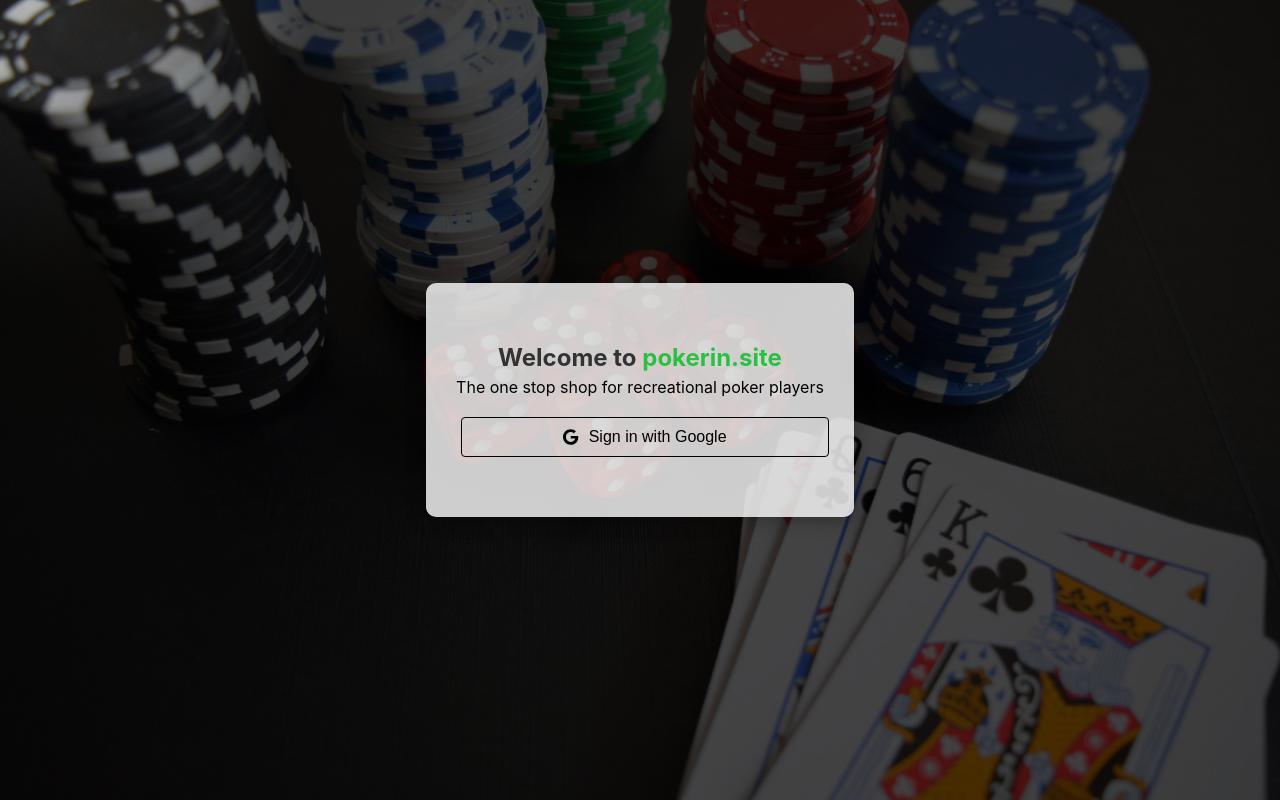
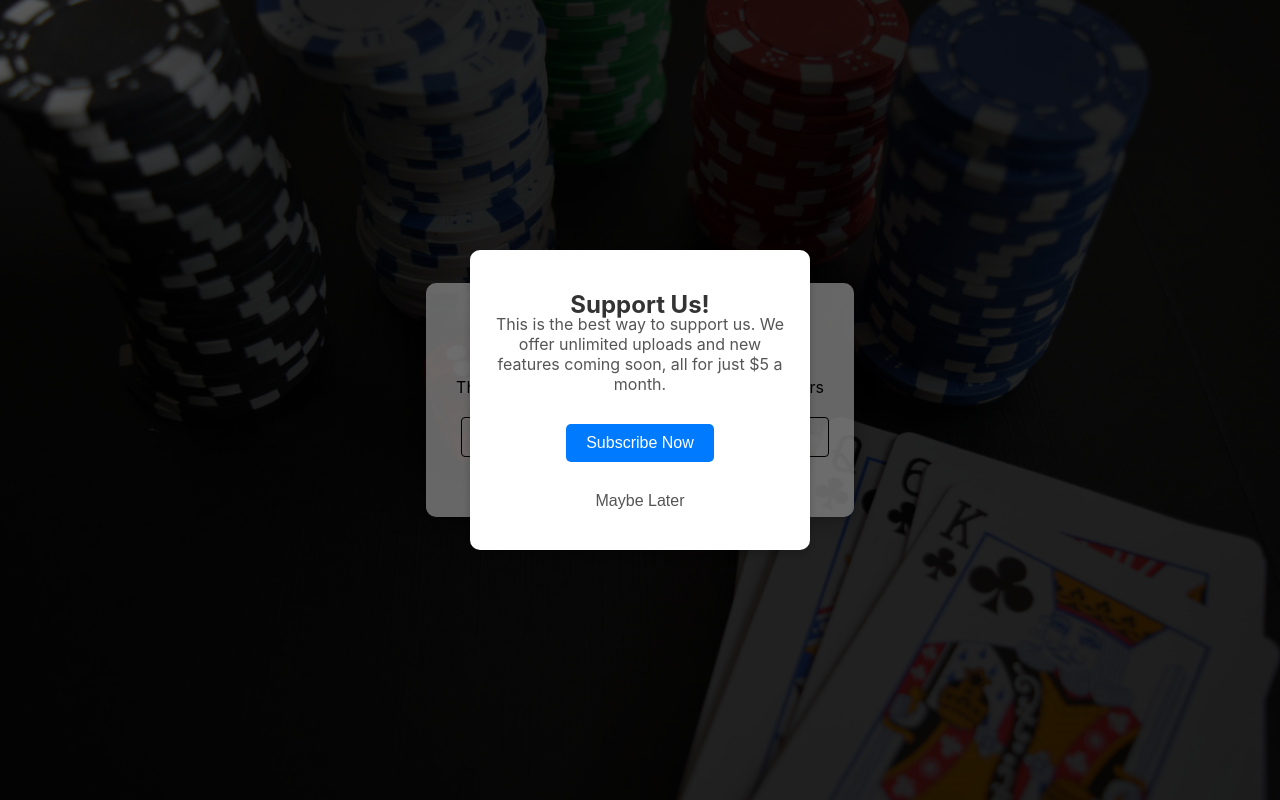
Before and after one commit to AJ112103/pokerinsite, a React (Create React App) app: page / in a window 1280 px wide. Built offline with nearby package versions, Linux system fonts and the light colour scheme.

Commit message:
stripe setup part 1

```diff
--- a/src/GameAnalysis.css
+++ b/src/GameAnalysis.css
@@ -119,7 +119,3 @@
     cursor: pointer;
     font-size: 16px;
   }
-
-  button:hover {
-    background-color: #45a049;
-  }
--- a/src/Login.js
+++ b/src/Login.js
@@ -6,6 +6,7 @@ import { faGoogle } from '@fortawesome/free-brands-svg-icons';
 import { useNavigate } from 'react-router-dom';
 import { doc, setDoc, getFirestore, getDoc } from "firebase/firestore";
 import { getFunctions, httpsCallable } from 'firebase/functions';
+import SubscriptionPopup from './SubscriptionPopup';
 import './Login.css';
 
 function Login() {
@@ -50,7 +51,7 @@ function Login() {
                     });
                 }
 
-                navigate('/add-session'); // Navigate to home after successful login
+                // navigate('/add-session'); // Navigate to home after successful login
             })
             .catch((error) => {
                 console.error('Error during sign-in:', error);
@@ -67,6 +68,9 @@ function Login() {
                         <FontAwesomeIcon icon={faGoogle} style={{ marginRight: '10px', fontSize: '16px' }} /> Sign in with Google
                     </button>
                 </div>
+                <div>
+                    <SubscriptionPopup />
+                </div>
             </div>
         </div>
     );
--- /dev/null
+++ b/src/SubscriptionPopup.css
@@ -0,0 +1,50 @@
+.popup-overlay {
+    position: fixed;
+    top: 0;
+    left: 0;
+    width: 100%;
+    height: 100%;
+    display: flex;
+    justify-content: center;
+    align-items: center;
+    background-color: rgba(0, 0, 0, 0.5); /* semi-transparent background */
+  }
+
+  .popup-content {
+    background-color: white;
+    padding: 20px;
+    border-radius: 10px;
+    box-shadow: 0 4px 8px rgba(0, 0, 0, 0.2);
+    text-align: center;
+    width: 300px;
+  }
+
+  .popup-content h2 {
+    color: #333;
+    margin-bottom: 10px;
+  }
+
+  .popup-content p {
+    color: #555;
+    font-size: 16px;
+    margin-bottom: 20px;
+  }
+
+  .subscribe-button, .maybe-later {
+    border: none;
+    padding: 10px 20px;
+    border-radius: 5px;
+    font-size: 16px;
+    cursor: pointer;
+    margin: 10px;
+  }
+
+  .subscribe-button {
+    background-color: #007bff;
+    color: white;
+  }
+
+  .maybe-later {
+    background: none;
+    color: #555;
+  }
--- /dev/null
+++ b/src/SubscriptionPopup.js
@@ -0,0 +1,35 @@
+import React from 'react';
+import { getFunctions, httpsCallable } from 'firebase/functions';
+import './SubscriptionPopup.css';
+
+function SubscriptionPopup({ onClose }) {
+  const handleSubscribe = async () => {
+    const functions = getFunctions();
+    const createStripeSession = httpsCallable(functions, 'on_request_example');
+
+    createStripeSession().then(({ data }) => {
+        console.log(data);
+         window.location.href = `${data.sessionId}`;
+    }).catch(error => {
+      console.error('Error creating Stripe session:', error);
+      alert('There was an issue initiating your payment. Please try again.');
+    });
+  };
+
+  return (
+    <div className="popup-overlay">
+      <div className="popup-content">
+        <h2>Support Us!</h2>
+        <p>This is the best way to support us. We offer unlimited uploads and new features coming soon, all for just $5 a month.</p>
+        <button className="subscribe-button" onClick={handleSubscribe}>
+          Subscribe Now
+        </button>
+        <button className="maybe-later" onClick={onClose}>
+          Maybe Later
+        </button>
+      </div>
+    </div>
+  );
+}
+
+export default SubscriptionPopup;
```
Also changed, not shown: 2 other files (tests, documents, lock files or other folders).
